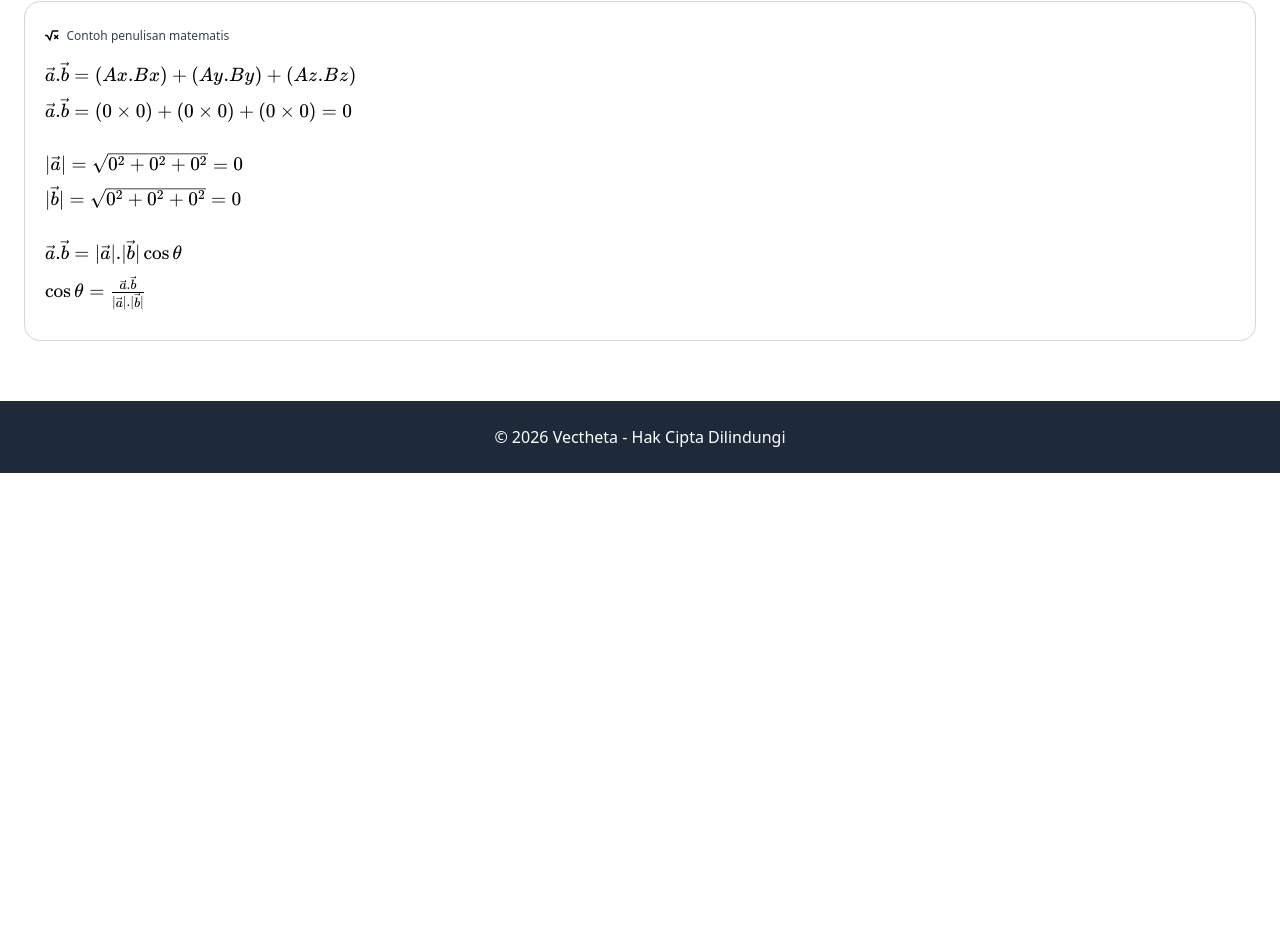
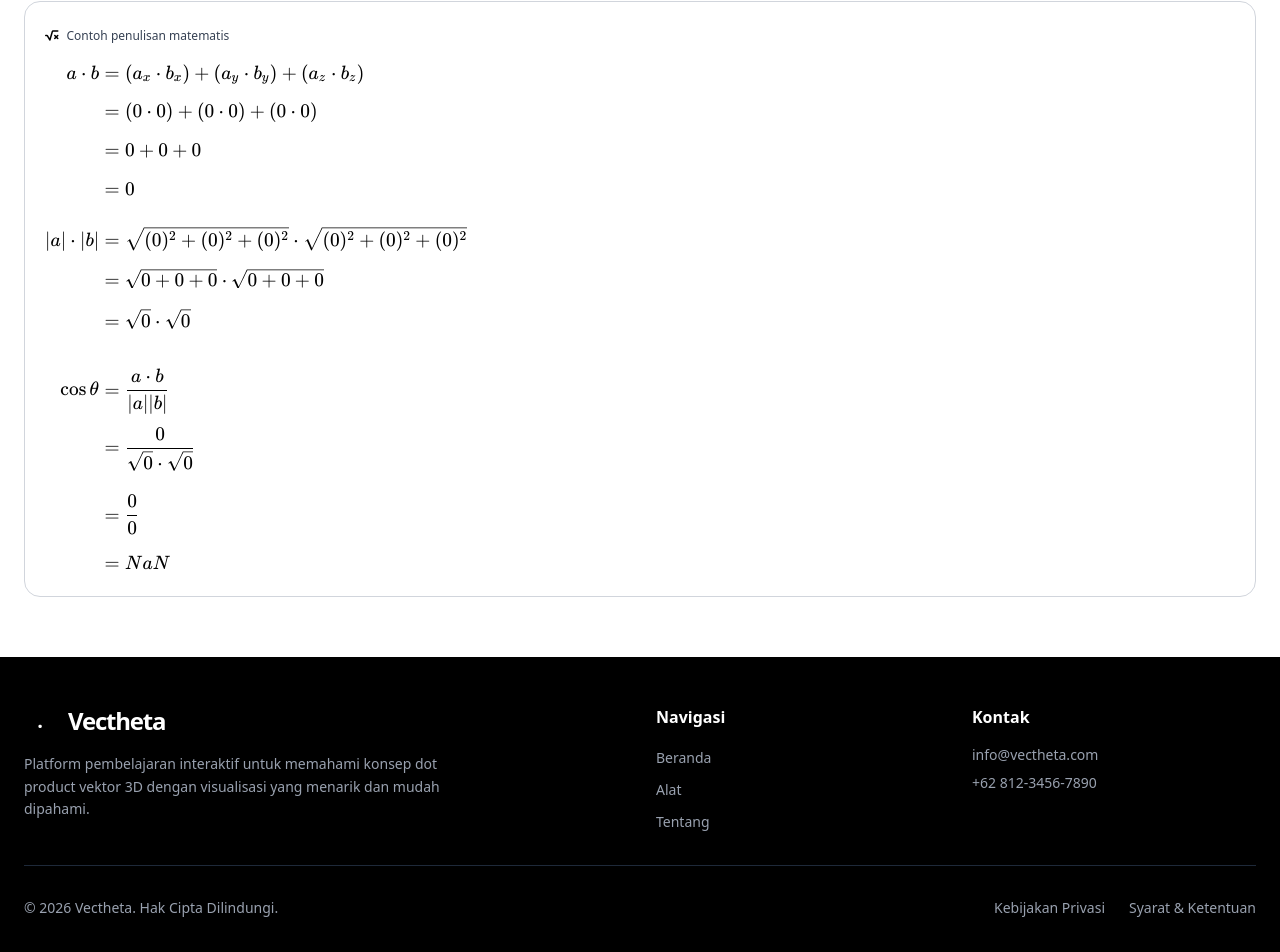
Before and after one commit to rafixxp/vectheta, a Vue app: page / in a window 1280 px wide. Shown: the part 2495-3447 px from the top of the page. Before the commit the page ends 2968 px from the top, so only its background shows below. Built offline with nearby package versions, Linux system fonts and the light colour scheme.

Commit message:
update: fixing mathematic formula

```diff
--- a/src/components/Content.vue
+++ b/src/components/Content.vue
@@ -64,6 +64,9 @@ const updateAll = () => {
   const magA = vecA.length()
   const magB = vecB.length()
 
+  let magnitudoA = Math.sqrt(vectorA.value.x ** 2 + vectorA.value.y ** 2 + vectorA.value.z ** 2)
+  let magnitudoB = Math.sqrt(vectorB.value.x ** 2 + vectorB.value.y ** 2 + vectorB.value.z ** 2)
+
   dotProduct.value = dot.toFixed(0)
 
   if (magA === 0 || magB === 0) {
@@ -120,15 +123,21 @@ const handleResize = () => {
 
 const mathExplained = computed(() => {
   const formula = `
-  \\vec{a}.\\vec{b} = (Ax.Bx)+(Ay.By)+(Az.Bz) \\\\[0.5em]
-  \\vec{a}.\\vec{b} = (${vectorA.value.x} \\times ${vectorB.value.x}) + (${vectorA.value.y} \\times ${vectorB.value.y}) + (${vectorA.value.z} \\times ${vectorB.value.z}) = ${dotProduct.value} \\\\[1.5em]
+  \\begin{aligned}
+  a \\cdot b &= (a_x \\cdot b_x) + (a_y \\cdot b_y) + (a_z \\cdot b_z) \\\\[0.5em]
+  &= (${vectorA.value.x} \\cdot ${vectorB.value.x}) + (${vectorA.value.y} \\cdot ${vectorB.value.y}) + (${vectorA.value.z} \\cdot ${vectorB.value.z}) \\\\[0.5em]
+  &= ${parseFloat(vectorA.value.x) * parseFloat(vectorB.value.x)} + ${parseFloat(vectorA.value.y) * parseFloat(vectorB.value.y)} + ${parseFloat(vectorA.value.z) * parseFloat(vectorB.value.z)} \\\\[0.5em]
+  &= ${parseFloat(vectorA.value.x) * parseFloat(vectorB.value.x) + parseFloat(vectorA.value.y) * parseFloat(vectorB.value.y) + parseFloat(vectorA.value.z) * parseFloat(vectorB.value.z)} \\\\[1em]
 
-  |\\vec{a}| = \\sqrt{${vectorA.value.x}^2 + ${vectorA.value.y}^2 + ${vectorA.value.z}^2} = ${Math.sqrt(vectorA.value.x**2 + vectorA.value.y**2 + vectorA.value.z**2).toFixed()} \\\\[0.5em]
+  |a| \\cdot |b| &= \\sqrt{(${vectorA.value.x})^2 + (${vectorA.value.y})^2 + (${vectorA.value.z})^2} \\cdot \\sqrt{(${vectorB.value.x})^2 + (${vectorB.value.y})^2 + (${vectorB.value.z})^2} \\\\[0.5em]
+  &= \\sqrt{${parseFloat(vectorA.value.x) ** 2} + ${parseFloat(vectorA.value.y) ** 2} + ${parseFloat(vectorA.value.z) ** 2}} \\cdot \\sqrt{${parseFloat(vectorB.value.x) ** 2} + ${parseFloat(vectorB.value.y) ** 2} + ${parseFloat(vectorB.value.z) ** 2}} \\\\[0.5em]
+  &= \\sqrt{${parseFloat(vectorA.value.x) ** 2 + parseFloat(vectorA.value.y) ** 2 + parseFloat(vectorA.value.z) ** 2}} \\cdot \\sqrt{${parseFloat(vectorB.value.x) ** 2 + parseFloat(vectorB.value.y) ** 2 + parseFloat(vectorB.value.z) ** 2}} \\\\[1.5em]
 
-  |\\vec{b}| = \\sqrt{${vectorB.value.x}^2 + ${vectorB.value.y}^2 + ${vectorB.value.z}^2} = ${Math.sqrt(vectorB.value.x**2 + vectorB.value.y**2 + vectorB.value.z**2).toFixed()} \\\\[1.5em]
-
-  \\vec{a}.\\vec{b} = |\\vec{a}|.|\\vec{b}| \\cos \\theta \\\\[0.5em]
-  \\cos \\theta = \\frac{\\vec{a}.\\vec{b}}{|\\vec{a}|.|\\vec{b}|} \\\\[0.5em]
+  \\cos \\theta &= \\frac{a \\cdot b}{|a||b|} \\\\[1em]
+  &= \\frac{${dotProduct.value}}{\\sqrt{${parseFloat(vectorA.value.x) ** 2 + parseFloat(vectorA.value.y) ** 2 + parseFloat(vectorA.value.z) ** 2} } \\cdot \\sqrt{${parseFloat(vectorB.value.x) ** 2 + parseFloat(vectorB.value.y) ** 2 + parseFloat(vectorB.value.z) ** 2}}} \\\\[1.5em]
+  &= \\frac{${dotProduct.value}}{${(Math.sqrt(parseFloat(vectorA.value.x) ** 2 + parseFloat(vectorA.value.y) ** 2 + parseFloat(vectorA.value.z) ** 2) * Math.sqrt(parseFloat(vectorB.value.x) ** 2 + parseFloat(vectorB.value.y) ** 2 + parseFloat(vectorB.value.z) ** 2)).toFixed(0)}} \\\\[1em]
+  &= ${(dotProduct.value / (Math.sqrt(parseFloat(vectorA.value.x) ** 2 + parseFloat(vectorA.value.y) ** 2 + parseFloat(vectorA.value.z) ** 2) * Math.sqrt(parseFloat(vectorB.value.x) ** 2 + parseFloat(vectorB.value.y) ** 2 + parseFloat(vectorB.value.z) ** 2))).toFixed(0)}
+  \\end{aligned}
   `
   return katex.renderToString(formula, {
     displayMode: false,
@@ -160,7 +169,7 @@ onBeforeMount(() => {
 
         <!-- figure -->
         <div class="hidden sm:block lg:col-span-5 py-6">
-          <img src="/public/josiah.png" class="w-full h-auto josiah" alt="">
+          <img src="/public/josiah.webp" class="w-full h-auto josiah" alt="">
         </div>
 
         <!-- description -->
--- a/src/components/Footer.vue
+++ b/src/components/Footer.vue
@@ -1,7 +1,48 @@
 <template>
-    <footer class="bg-gray-800 p-2">
-        <div class="max-w-7xl mx-auto px-6 py-4">
-            <p class="text-white text-center">© 2026 Vectheta - Hak Cipta Dilindungi</p>
+    <footer class="bg-black">
+        <div class="max-w-7xl mx-auto px-6 py-12">
+            <div class="grid grid-cols-1 md:grid-cols-4 gap-8">
+                <!-- Brand -->
+                <div class="col-span-1 md:col-span-2">
+                    <div class="flex items-center gap-3 mb-4">
+                        <div class="w-8 h-8 bg-black rounded flex items-center justify-center text-white font-bold text-xl">.</div>
+                        <span class="text-2xl font-semibold tracking-tighter text-white">Vectheta</span>
+                    </div>
+                    <p class="text-gray-400 text-sm leading-relaxed max-w-md">
+                        Platform pembelajaran interaktif untuk memahami konsep dot product vektor 3D dengan visualisasi yang menarik dan mudah dipahami.
+                    </p>
+                </div>
+
+                <!-- Quick Links -->
+                <div>
+                    <h3 class="text-white font-semibold mb-4">Navigasi</h3>
+                    <ul class="space-y-2">
+                        <li><a href="#hero" class="text-gray-400 hover:text-white text-sm transition">Beranda</a></li>
+                        <li><a href="#tool" class="text-gray-400 hover:text-white text-sm transition">Alat</a></li>
+                        <li><a href="#about" class="text-gray-400 hover:text-white text-sm transition">Tentang</a></li>
+                    </ul>
+                </div>
+
+                <!-- Contact -->
+                <div>
+                    <h3 class="text-white font-semibold mb-4">Kontak</h3>
+                    <ul class="space-y-2">
+                        <li class="text-gray-400 text-sm">info@vectheta.com</li>
+                        <li class="text-gray-400 text-sm">+62 812-3456-7890</li>
+                    </ul>
+                </div>
+            </div>
+
+            <!-- Bottom Bar -->
+            <div class="border-t border-gray-800 mt-8 pt-8">
+                <div class="flex flex-col md:flex-row justify-between items-center gap-4">
+                    <p class="text-gray-400 text-sm">© 2026 Vectheta. Hak Cipta Dilindungi.</p>
+                    <div class="flex gap-6">
+                        <a href="#" class="text-gray-400 hover:text-white text-sm transition">Kebijakan Privasi</a>
+                        <a href="#" class="text-gray-400 hover:text-white text-sm transition">Syarat & Ketentuan</a>
+                    </div>
+                </div>
+            </div>
         </div>
     </footer>
 </template>
```
Also changed, not shown: public/josiah.webp (added).
